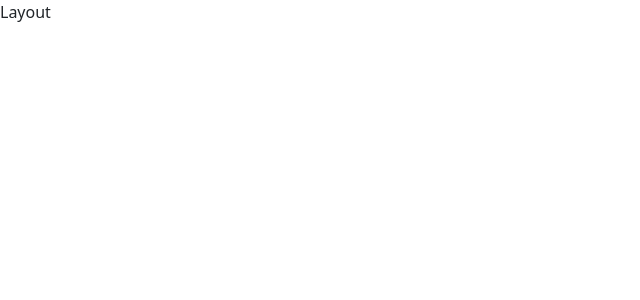
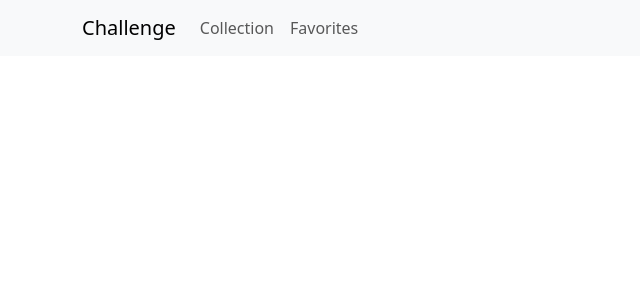
Before and after one commit to RonaldoML/cm-challenge, a React (Vite) app: page / in a window 1280 px wide. Shown: the top 300 px of the page, without its empty margins (0-640 px from the left). Built offline with nearby package versions, Linux system fonts and the light colour scheme.

Commit message:
Adding router and Navbar

```diff
--- a/src/App.tsx
+++ b/src/App.tsx
@@ -19,7 +19,7 @@ function App() {
         <Layout />
       </QueryClientProvider>
     </BrowserRouter>
-  )
+  );
 }
 
 export default App;
--- /dev/null
+++ b/src/components/Navbar.tsx
@@ -0,0 +1,19 @@
+import { Container, Nav, Navbar } from "react-bootstrap";
+import { NavLink } from "react-router-dom";
+
+export const NavBar = () => {
+  return (
+    <Navbar expand="lg" className="bg-body-tertiary" sticky="top">
+      <Container>
+        <Navbar.Brand>Challenge</Navbar.Brand>
+        <Navbar.Toggle aria-controls="basic-navbar-nav" />
+        <Navbar.Collapse id="basic-navbar-nav">
+          <Nav className="me-auto">
+            <Nav.Link to='/collection' as={NavLink}>Collection</Nav.Link>
+            <Nav.Link to='/favorites' as={NavLink}>Favorites</Nav.Link>
+          </Nav>
+        </Navbar.Collapse>
+      </Container>
+    </Navbar>
+  );
+};
--- /dev/null
+++ b/src/components/Router.tsx
@@ -0,0 +1,15 @@
+import { Container } from 'react-bootstrap';
+import { Route, Routes } from 'react-router-dom';
+import { Collection } from '../pages/Collection';
+import { Favorites } from '../pages/Favorites';
+
+export const Router = () => {
+  return (
+    <Container>
+      <Routes>
+        <Route path='/collection' element={<Collection />} />
+        <Route path='/favorites' element={<Favorites />} />
+      </Routes>
+    </Container>
+  );
+};
--- a/src/pages/Collection.tsx
+++ b/src/pages/Collection.tsx
@@ -1,3 +1,4 @@
+
 export const Collection = () => {
   return (
     <h1>Collection</h1>
--- a/src/pages/Favorites.tsx
+++ b/src/pages/Favorites.tsx
@@ -1,5 +1,6 @@
+
 export const Favorites = () => {
   return (
     <h1>Favorites</h1>
   )
-}
+};
--- a/src/pages/Layout.tsx
+++ b/src/pages/Layout.tsx
@@ -1,6 +1,11 @@
+import { NavBar } from "../components/Navbar";
+import { Router } from "../components/Router";
 
 export const Layout = () => {
   return (
-    <div>Layout</div>
-  )
-}
+    <>
+      <NavBar />
+      <Router />
+    </>
+  );
+};
```
Also changed, not shown: src/hooks/useLocalStorage.ts (indentation only).
